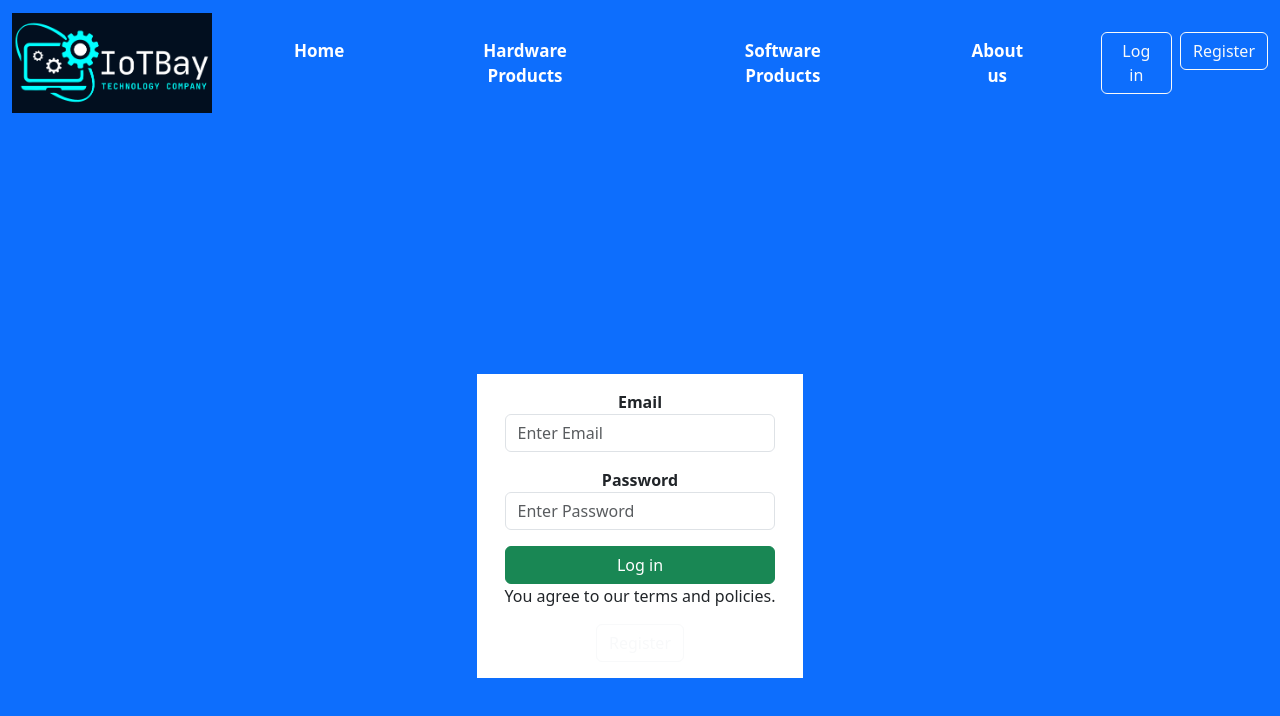
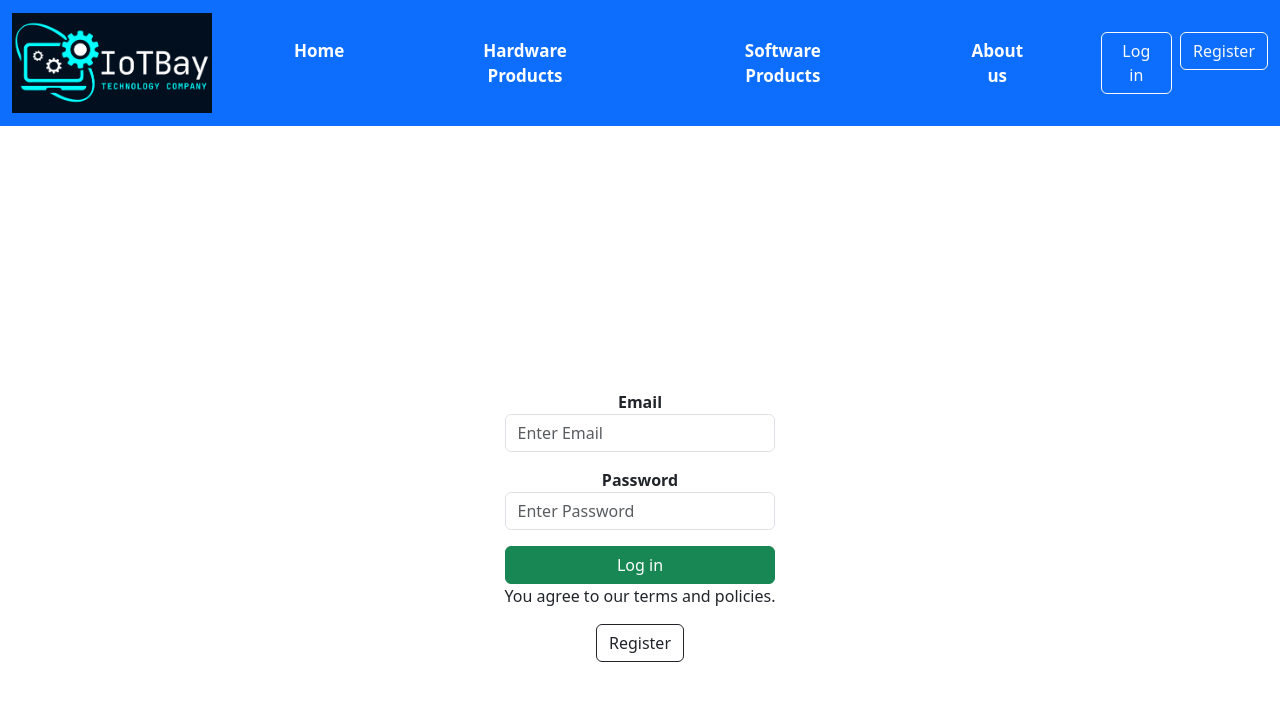
Before and after one commit to Taehexnlee/iotbay_demo, a React (Create React App) app: page /login in a window 1280 px wide. Shown: the top 716 px of the page. Built offline with nearby package versions, Linux system fonts and the light colour scheme.

Commit message:
TESTTTTT

```diff
--- a/src/pages/Login.js
+++ b/src/pages/Login.js
@@ -40,7 +40,7 @@ export default function Login() {
     };
 
     return (
-        <div className='d-flex justify-content-center align-items-center bg-primary vh-100'>
+        <div className='d-flex justify-content-center align-items-center bg-white vh-100'>
             <div className='bg-white p-3 row'>
                 <form onSubmit={handleSubmit}>
                     <div className='mb-3'>
@@ -59,7 +59,7 @@ export default function Login() {
                     {errors.auth && <div className="alert alert-danger" role="alert">{errors.auth}</div>}
                     <button type='submit' className='btn btn-success w-100'>Log in</button>
                     <p>You agree to our terms and policies.</p>
-                    <Link className='btn btn-outline-light' to={'/adduser'}>Register</Link>
+                    <Link className='btn btn-outline-dark' to={'/adduser'}>Register</Link>
                 </form>
             </div>
         </div>
--- /dev/null
+++ b/src/users/Login.js
@@ -0,0 +1,3 @@
+import axios from 'axios'
+import React, { useState } from 'react'
+import { Link, useNavigate } from 'react-router-dom'
```
